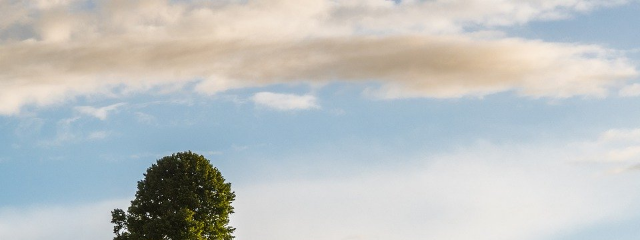
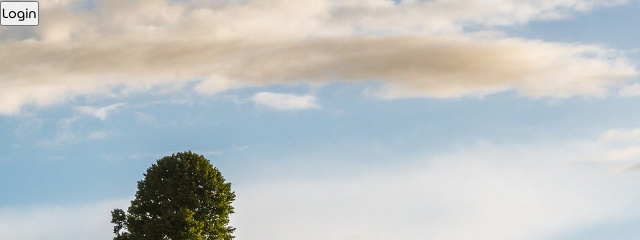
Before and after one commit to bonbj/LoginPage, a plain HTML site: page index.html in a window 1280 px wide. Shown: the top 240 px of the page, 0-640 px from the left. Drawn offline with Linux system fonts and the light colour scheme.

Commit message:
login buttom

```diff
--- a/index.html
+++ b/index.html
@@ -8,7 +8,7 @@
 </head>
 <body>
     <main>
-
+        <input type="submit" value="Login">
     </main>
 </body>
 </html>
```
